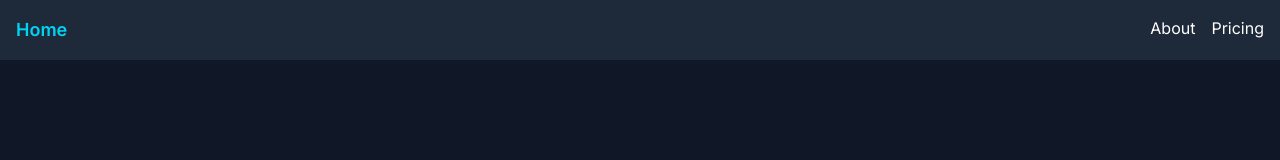
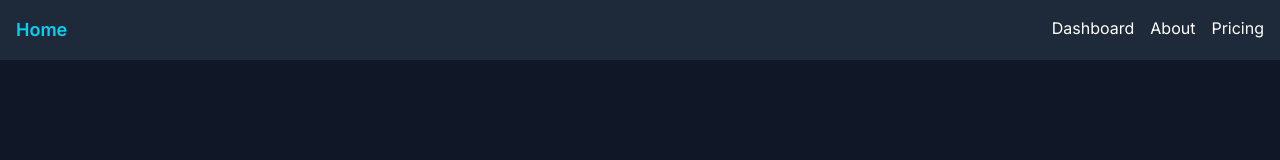
Before and after one commit to raphaelchpprt/nextjs-saas-journey, a Next.js app: page / in a window 1280 px wide. Shown: the top 160 px of the page. Built offline with nearby package versions, Linux system fonts and the light colour scheme.

Commit message:
feat: update Header component to include Dashboard link and improve rendering logic

```diff
--- a/src/components/Header.tsx
+++ b/src/components/Header.tsx
@@ -16,6 +16,7 @@ export const Header: FC = () => {
 
   const navItems: NavItem[] = [
     { href: '/', label: 'Home', isHome: true },
+    { href: '/dashboard', label: 'Dashboard' },
     { href: '/about', label: 'About' },
     { href: '/pricing', label: 'Pricing' },
   ];
@@ -34,9 +35,11 @@ export const Header: FC = () => {
   return (
     <header className="bg-gray-800 text-white p-4">
       <nav className="container mx-auto flex justify-between">
-        <Link href={navItems[0].href} className={getLinkClasses(navItems[0])}>
-          {navItems[0].label}
-        </Link>
+        {navItems[0] && (
+          <Link href={navItems[0].href} className={getLinkClasses(navItems[0])}>
+            {navItems[0].label}
+          </Link>
+        )}
         <div className="space-x-4">
           {navItems.slice(1).map((item) => (
             <Link
```
